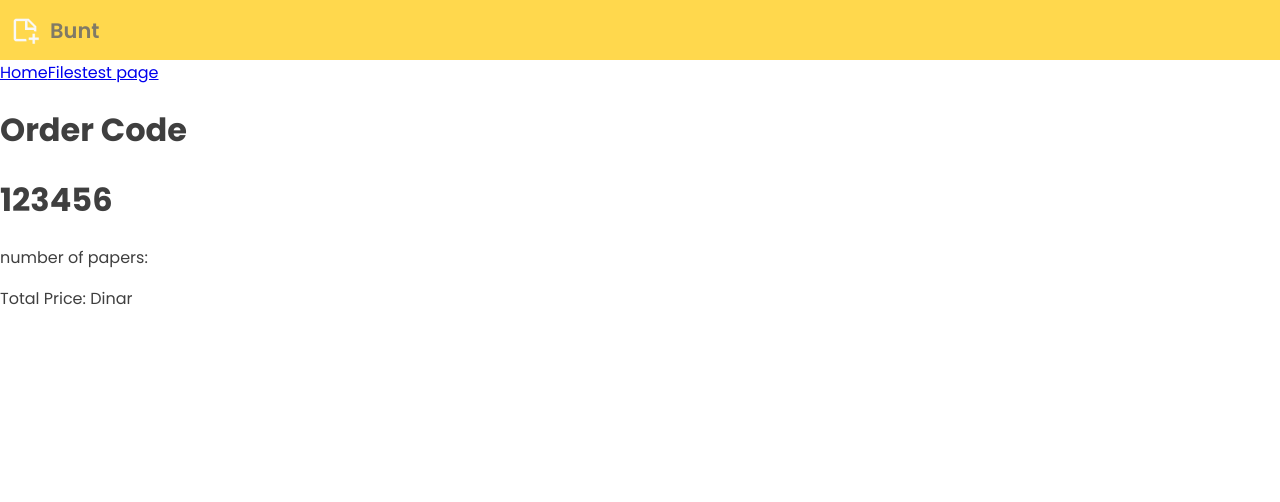
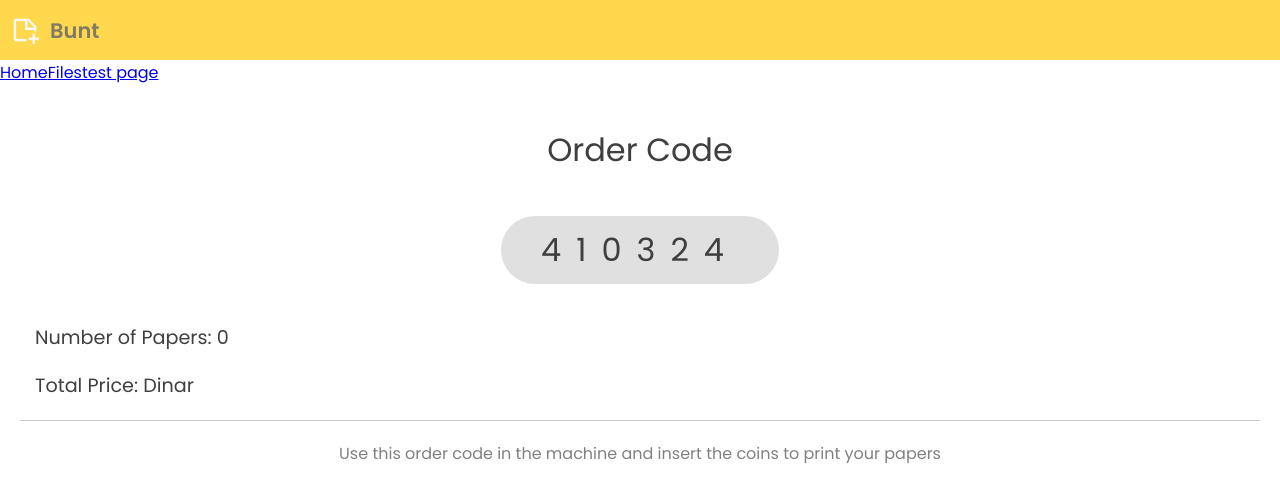
Before and after one commit to mosabsomaer/BuntWebsite, a Vue app: page /code in a window 1280 px wide. Shown: the top 502 px of the page. Built offline with nearby package versions, Linux system fonts and the light colour scheme; what dropzone-vue, vue-good-table-next would draw is missing.

Commit message:
no errors finsihed code page

```diff
--- a/src/App.vue
+++ b/src/App.vue
@@ -1,9 +1,10 @@
 <template>
-
-  <div class="top-bar">
-    <img src="@/assets/bunt_logo.png" alt="Logo" class="logo" />
-    <span class="app-name">Bunt</span>
-  </div>
+     <router-link :to="{ name: 'home' }" class="no-underline">
+    <div class="top-bar">
+      <img src="@/assets/bunt_logo.png" alt="Logo" class="logo" />
+      <span class="app-name">Bunt</span>
+    </div>
+  </router-link>
   <router-link :to="{ name:'home' }">Home</router-link>
   <router-link :to="{name:'FilesPages'}">Files</router-link>
   <router-link :to="{name:'testView'}">test page</router-link>
@@ -49,13 +50,17 @@ HomePageContent
   font-size: 21px;
   font-weight: 600;
   color: #807A66;
+  text-decoration: none;
+  border: none;
 }
 body {
   font-family: 'Poppins', sans-serif;
   color: #3F3F3F;
   margin: 0px;
 }
-
+.no-underline {
+  text-decoration: none;
+}
 
 
 
--- a/src/views/CodePage.vue
+++ b/src/views/CodePage.vue
@@ -1,21 +1,98 @@
 <template>
-    <h1>Order Code</h1>
-    <h1>123456</h1>
-    <p>number of papers:</p>
+    <div class="order-container" >
+      <h1 class="order-word">Order Code</h1>
+      <div class="order-code" @click="copyOrderCode">{{ orderCode }}</div>
+      <div class="order-details">
+        <p>Number of Papers: {{ numberOfPapers }}</p>
         <p>Total Price: {{ totalPrice }} Dinar</p>
+      </div>
+      <hr class="separator" />
+      <div class="order-instructions">
+        Use this order code in the machine and insert the coins to print your papers
+      </div>
+      <div v-if="copySuccess" class="copy-feedback">Copied to Clipboard</div>
+    </div>
   </template>
+
   <script>
-import { computed } from 'vue';
+  import { computed, ref } from 'vue';
   import { useFilesStore } from '@/stores/files';
+
   export default {
     setup() {
       const filesStore = useFilesStore();
       const totalPrice = computed(() => filesStore.totalPrice);
-        return { totalPrice, };
-    },
+      const numberOfPapers = computed(() => {
+        return filesStore.files.reduce((total, file) => total + file.copies, 0);
+      });
+      const orderCode = computed(() => '410324'); // Example order code
+
+      const copySuccess = ref(false);
+
+      const copyOrderCode = () => {
+        navigator.clipboard.writeText(orderCode.value).then(() => {
+          copySuccess.value = true;
+          setTimeout(() => {
+            copySuccess.value = false;
+          }, 2000);
+        });
+      };
+
+      return { totalPrice, numberOfPapers, orderCode, copyOrderCode, copySuccess };
+    }
+  };
+  </script>
+
+<style>
+.order-container {
+  text-align: center;
+  font-family: 'Poppins';
+  padding: 20px;
 
 }
+.order-word{
+    font-weight: lighter;
+}
+.order-code {
+  display: inline-block;
+  padding: 10px 40px;
+  font-size: 2rem;
+  background-color: #e0e0e0;
+  border-radius: 50px;
+  margin: 20px 0;
+  font-weight:100;
+  letter-spacing: 15px;
+  cursor: pointer;
+}
 
-</script>
-<style>
+.order-details {
+  text-align: left !important;
+  margin:15px;
+  font-size: 1.2rem;
+}
+
+.separator {
+  margin: 20px 0;
+  border: none;
+  border-top: 1px solid #ccc;
+}
+
+.order-instructions {
+  margin-top: 20px;
+  font-size: 1rem;
+  color: gray;
+}
+.copy-feedback {
+  position: fixed;
+  top: 20px;
+  left: 50%;
+  transform: translateX(-50%);
+  background-color: #ECFDF5;
+  color: #064E3B;
+  padding: 10px 20px;
+  border-radius: 5px;
+  font-size: 1rem;
+  z-index: 1000;
+  box-shadow: 0 4px 6px rgba(0, 0, 0, 0.1);
+}
 </style>
--- a/src/views/HomePageContent.vue
+++ b/src/views/HomePageContent.vue
@@ -37,8 +37,7 @@
       @uploaded="onFilesUploaded"
     />
   </div>
-  <p class="middle-align">Paste <a href="#" @click.prevent="openImageURLInput">URL</a> image link</p>
-  <button @click="triggerUpload">Upload Files</button>
+  <p class="middle-align">Paste <a href="" @click.prevent="openImageURLInput">URL</a> image link</p>
 
   <div v-if="showModal" class="modal" @click="closeModal">
     <div class="modal-content" @click.stop>
@@ -129,11 +128,7 @@ export default defineComponent({
       });
     };
 
-    function triggerUpload() {
-      if (dropzoneRef.value) {
-        dropzoneRef.value.processQueue();
-      }
-    }
+
 
     function openImageURLInput() {
       showModal.value = true;
@@ -164,7 +159,7 @@ export default defineComponent({
       customDropzoneDetailsClass,
       dropzoneRef,
 
-      triggerUpload,
+
 
       openImageURLInput,
       showModal,
```
Lines whose indentation alone changed are shown as unchanged.
